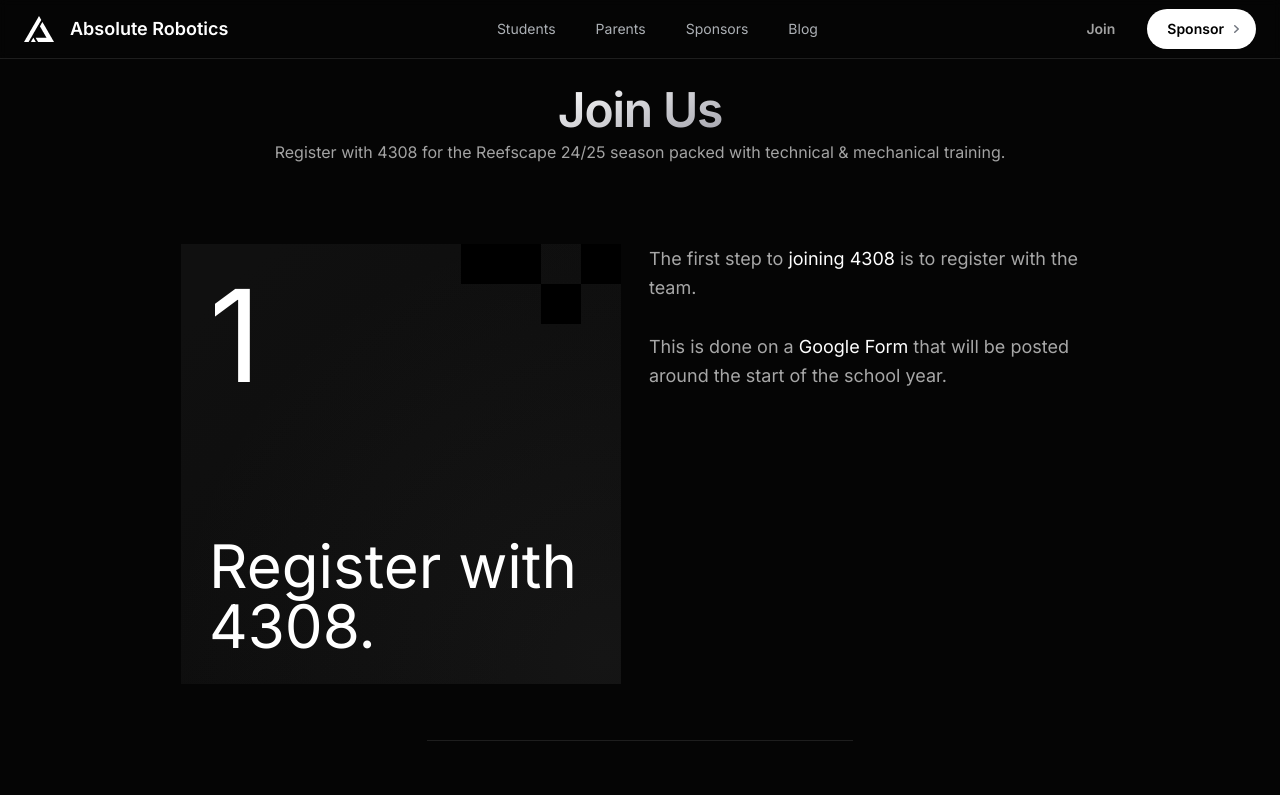
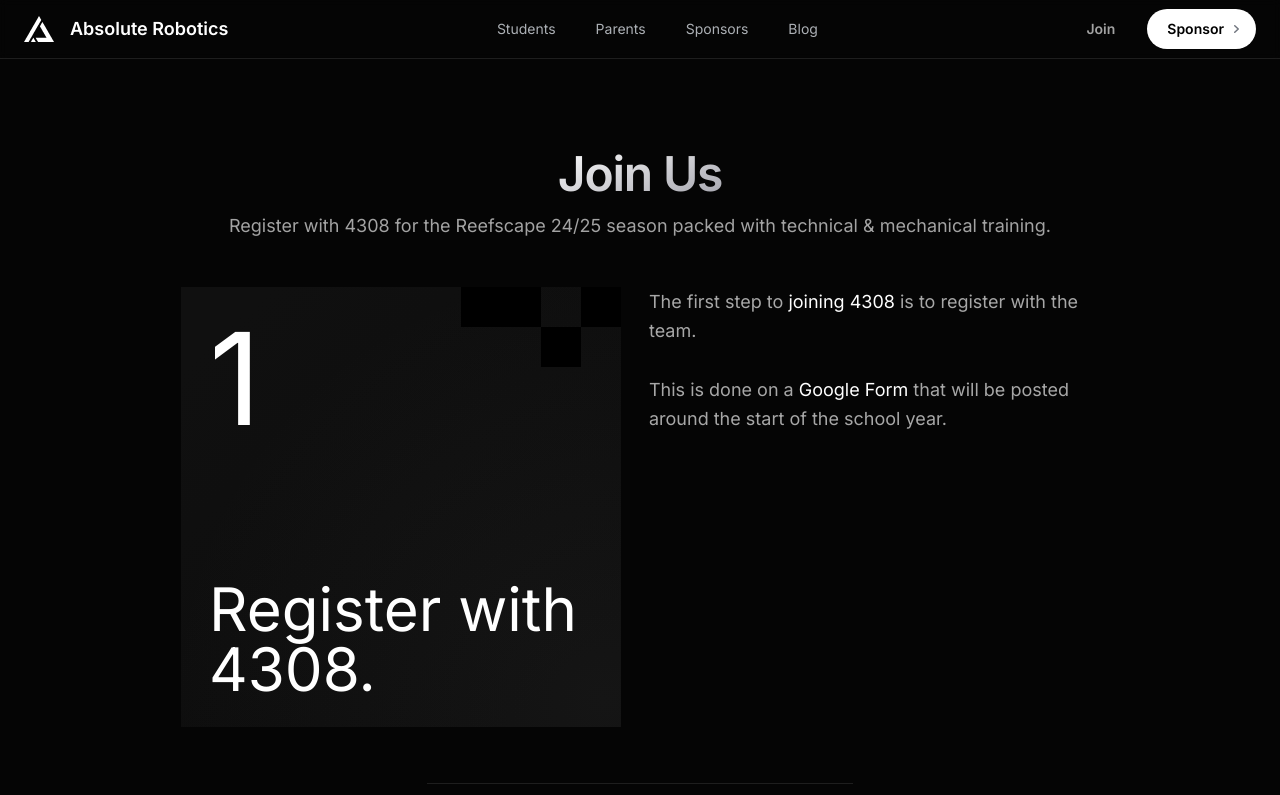
Before and after one commit to benceruleanlu/Team-Website, a Next.js app: page /join in a window 1280 px wide. Shown: the top 795 px of the page. Built offline with nearby package versions, Linux system fonts and the light colour scheme.

Commit message:
chore: styling standardization

```diff
--- a/app/join/page.tsx
+++ b/app/join/page.tsx
@@ -5,13 +5,13 @@ export default function Sponsor() {
   return (
     <>
       <Navbar />
-      <div className="mx-auto my-20 w-11/12 text-center">
+      <div className="mx-auto mb-12 mt-36 w-11/12 space-y-2 text-center">
         <p className="text-5xl font-semibold leading-tight tracking-tight">
           <span className="bg-gradient-to-br from-white to-zinc-400 bg-clip-text text-transparent">
             Join Us
           </span>
         </p>
-        <p className="text-neutral-400">
+        <p className="mx-auto max-w-4xl text-balance px-1 text-neutral-400 md:text-[1.125rem] md:leading-[1.5]">
           Register with 4308 for the Reefscape 24/25 season packed with
           technical & mechanical training.
         </p>
--- a/app/sponsor/page.tsx
+++ b/app/sponsor/page.tsx
@@ -7,9 +7,9 @@ export default function Sponsor() {
   return (
     <>
       <Navbar />
-      <div className="mx-auto mb-12 mt-20 w-11/12 space-y-2 text-center">
-        <p className="text-5xl leading-tight tracking-tight">
-          <span className="bg-gradient-to-br from-white to-zinc-400 bg-clip-text font-semibold text-transparent">
+      <div className="mx-auto mb-12 mt-36 w-11/12 space-y-2 text-center">
+        <p className="text-5xl font-semibold leading-tight tracking-tight">
+          <span className="bg-gradient-to-br from-white to-zinc-400 bg-clip-text text-transparent">
             Sponsor Us
           </span>
         </p>
@@ -274,10 +274,10 @@ export default function Sponsor() {
           </Link>
         </div>
       </div>
-      <div className="my-24 max-w-5xl mx-auto">
+      <div className="mx-auto my-24 max-w-5xl">
         <Sponsors />
       </div>
-      <div className="max-w-5xl mx-auto">
+      <div className="mx-auto max-w-5xl">
         <p className="mx-auto mb-8 w-11/12 text-[2.25rem] leading-[130%] tracking-tight">
           Frequenty Asked Questions
         </p>
```
